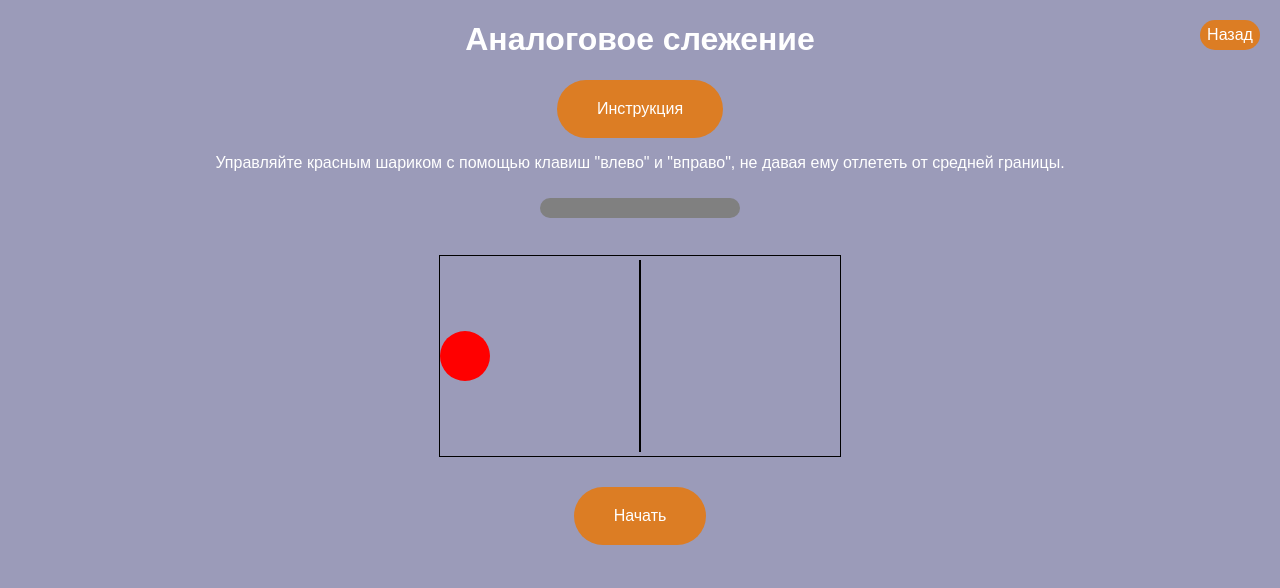
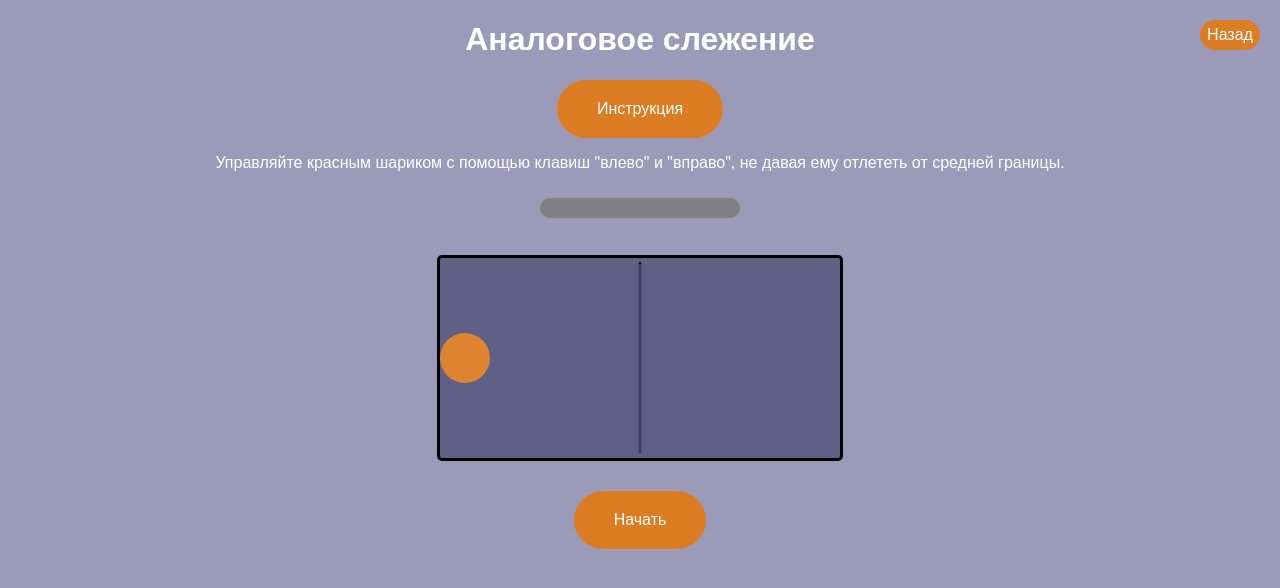
Before and after one commit to kostyanoy/opd-kiwi, a PHP site: page /analogSum.html in a window 1280 px wide. Shown: the top 588 px of the page. Run offline with PHP 8.4, Linux system fonts and the light colour scheme.

```diff
--- a/css/analogSum.css
+++ b/css/analogSum.css
@@ -22,18 +22,21 @@
 #container {
     width: 400px;
     height: 200px;
-    border: 1px solid black;
+    border: 3px solid black;
+    border-radius: 5px;
     position: relative;
     margin: auto;
+    background-color: rgba(25, 25, 72, 0.45);
 }
 #mark {
     position: absolute;
     top: 50%;
     left: 50%;
     transform: translate(-50%, -50%);
-    width: 2px;
+    width: 3px;
+    border-radius: 3px;
     height: 190px;
-    background-color: black;
+    background-color: rgba(31, 31, 66, 0.496);
     border-top: 2px solid black;
 }
 
@@ -41,7 +44,7 @@
     width: 50px;
     height: 50px;
     border-radius: 50%;
-    background-color: red;
+    background-color: rgb(222, 132, 48);
     position: absolute;
     left: 0;
     top: 75px;
```
